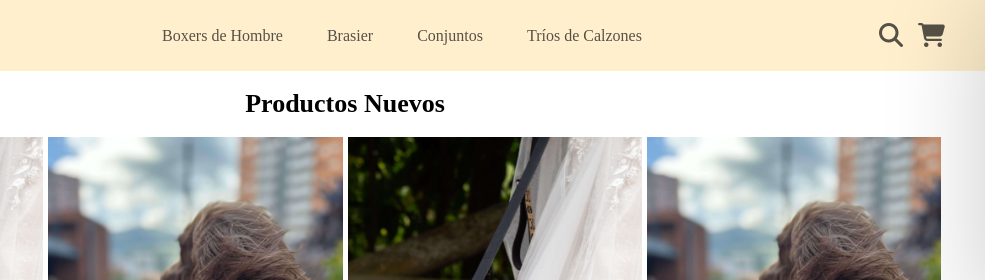
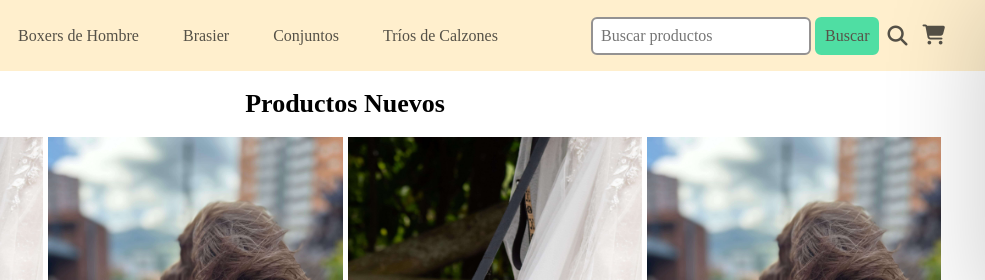
Before and after one commit to borja9807/pruebasAgridulce, a website: page index.html in a window 1280 px wide. Shown: the top 280 px of the page, 295-1280 px from the left. Drawn offline with Linux system fonts and the light colour scheme.

Commit message:
Diseño barra de busqueda

```diff
--- a/css/grid.css
+++ b/css/grid.css
@@ -40,8 +40,11 @@ html {
 
 .menu-item:hover,
 .cart:hover,
-.search-bar:hover {
-    font-size: 1.125rem;
+.search-bar-icon:hover,
+.menu-item:active,
+.cart:active,
+.search-bar-icon:active {
+    transform: scale(1.2);
 }
 
 .menu-link {
@@ -55,7 +58,9 @@ html {
 
 .menu-link:hover,
 .cart:hover,
-.search-bar:hover {
+.cart:active,
+.search-bar-icon:hover,
+.search-bar-icon:active {
     opacity: 1;
 }
 
@@ -64,17 +69,59 @@ html {
     gap: .9375rem;
 }
 
+.search-bar {
+    gap: .5rem;
+}
+
 #cart-button {
     color: #1D1D1B;
 }
 
 .cart,
 .search-bar {
+    align-items: center;
     color: #1D1D1B;
+    display: flex;
+    justify-content: center;
+    text-decoration: none;
+}
+
+.cart,
+.search-bar-icon {
     cursor: pointer;
     opacity: 0.75;
-    text-decoration: none;
     transition: all .25s ease-out;
+}
+
+.search-bar-input {
+    border: 2px solid #949292;
+    border-radius: .375rem;
+    font-family: serif;
+    font-size: 1rem;
+    padding: .5rem;
+    transition: all .1s ease-out;
+}
+
+.search-bar-input:focus {
+    border-color: #06d892;
+}
+
+.search-bar-btn {
+    background: #06d892;
+    border: 2px solid #06d892;
+    border-radius: .375rem;
+    color: #111111;
+    cursor: pointer;
+    font-family: serif;
+    font-size: 1rem;
+    opacity: 0.7;
+    padding: 8px;
+    transition: all .3s ease-out;
+}
+
+.search-bar-btn:hover,
+.search-bar-btn:focus {
+    opacity: 1;
 }
 
 .hidden {
@@ -92,9 +139,9 @@ main {
     display: flex;
     flex-direction: column;
     flex-shrink: 1;
+    height: auto;
     justify-content: center;
     width: 100%;
-    height: auto;
 }
 
 .main-title {
@@ -103,48 +150,51 @@ main {
 }
 
 .grid-layout {
+    aspect-ratio: auto;
     display: grid;
+    gap: 5px;
     grid-template-columns: 23% 23% 23% 23%;
     justify-content: center;
-    gap: 5px;
-    aspect-ratio: auto;
     width: 100%;
 }
 
 .product {
     align-items: center;
+    aspect-ratio: auto;
     display: flex;
     flex-direction: column;
     justify-content: center;
-    aspect-ratio: auto;
 }
 
 .product-image {
+    height: 100%;
     max-height: 25rem;
     max-width: 22.5rem;
     width: 100%;
-    height: 100%;
 }
 
 #cart-container {
-    position: fixed;
-    top: 0;
-    right: -300px; /* Inicialmente fuera de la pantalla */
-    width: 300px;
-    height: 40%;
     background-color: #9b8888;
     box-shadow: -2px 0 100px rgba(0, 0, 0, 0.2);
+    height: 40%;
     overflow-y: auto;
+    position: fixed;
+    right: -300px;
+    /* Inicialmente fuera de la pantalla */
+    top: 0;
     transition: right 0.3s ease-in-out;
+    width: 300px;
     z-index: 999;
 }
 
 .cart-hidden {
-    right: -300px; /* Oculto inicialmente */
+    right: -300px;
+    /* Oculto inicialmente */
 }
 
 .cart-visible {
-    right: 0px !important; /* Visible al desplegar */
+    right: 0px !important;
+    /* Visible al desplegar */
 }
 
 @media (max-width: 1080px) {
--- a/index.html
+++ b/index.html
@@ -55,14 +55,14 @@
         </nav>
         <div class="user-actions">
             <div class="search-bar">
-                <i class="fa-solid fa-magnifying-glass fa-xl"></i>
-                <form class="hidden">
-                    <input type="text" placeholder="Buscar productos">
-                    <button>Buscar</button>
+                <form class="">
+                    <input type="text" class="search-bar-input" placeholder="Buscar productos">
+                    <button class="search-bar-btn">Buscar</button>
                 </form>
+                <i class="fa-solid fa-magnifying-glass fa-lg search-bar-icon"></i>
             </div>
             <div class="cart">
-                <a href="#" onclick="toggleCart()" id="cart-button"><i class="fa-solid fa-cart-shopping fa-xl"></i> </a>
+                <a href="#" onclick="toggleCart()" id="cart-button"><i class="fa-solid fa-cart-shopping fa-lg"></i> </a>
                 <div class="cart-container">
                     <!-- Contenido del carrito -->
                 </div>
```
